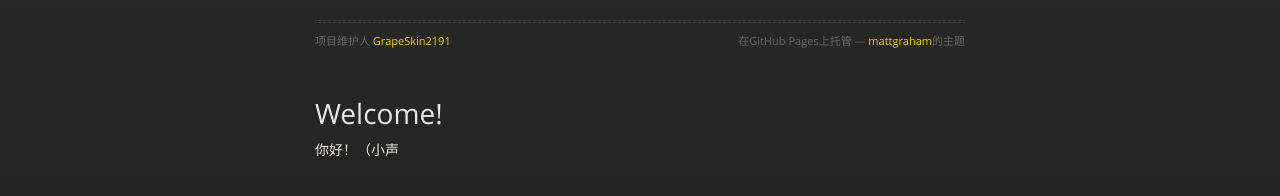
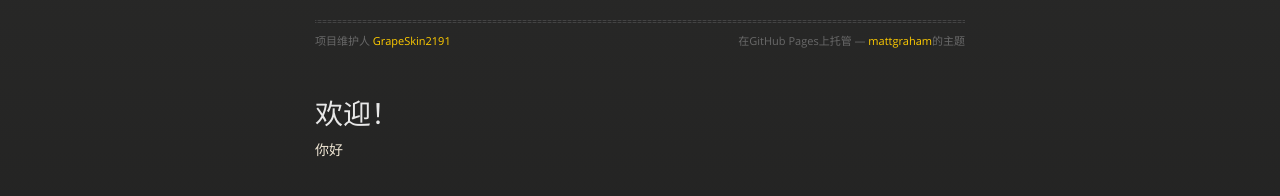
Before and after one commit to GrapeSkin2191/grapeskin2191.github.io, a Jekyll site: the page built from index.md, in a window 1280 px wide. Shown: the part 173-369 px from the top of the page. Built offline with Jekyll 4.4.1, drawn with Linux system fonts in a browser that asks for light colours.

Commit message:
Update index.md

```diff
--- a/index.md
+++ b/index.md
@@ -1,7 +1,8 @@
 ---
 layout: default
-title: "Homepage"
+title: "主页"
 ---
 
-# Welcome!
-你好！（小声
+# 欢迎！
+
+你好
```
